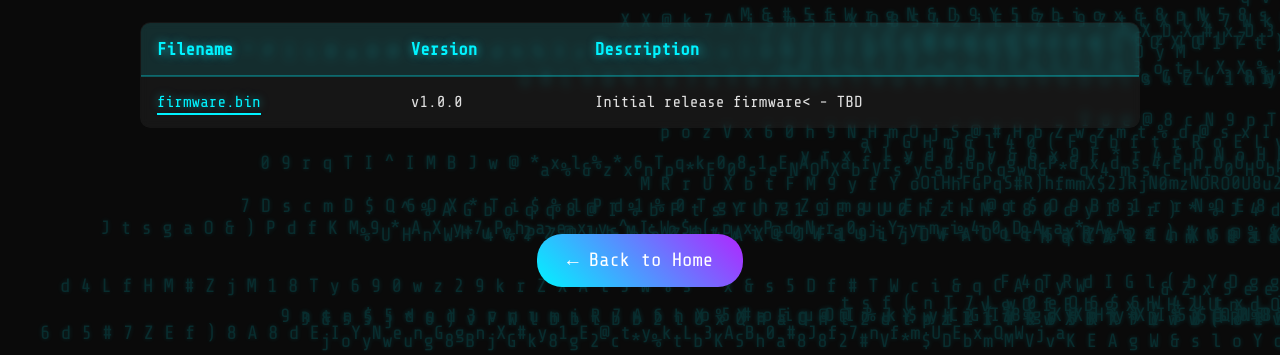
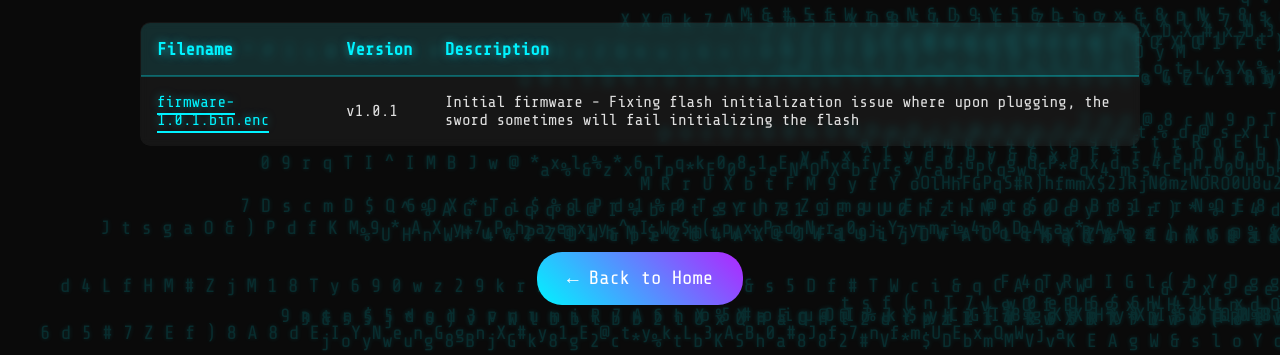
Before and after one commit to gili-yankovitch/SwordOfSecrets, a plain HTML site: page download-firmware.html in a window 1280 px wide. Shown: the part 232-587 px from the top of the page. Drawn offline with nearby package versions, Linux system fonts and the light colour scheme.

Commit message:
chore: Updating firmware file to download

```diff
--- a/download-firmware.html
+++ b/download-firmware.html
@@ -237,9 +237,9 @@
         <tbody>
           <!-- Add firmware entries here -->
           <tr>
-            <td><a href="#">firmware.bin</a></td>
-            <td>v1.0.0</td>
-            <td>Initial release firmware< - TBD</td>
+            <td><a href="firmware/firmware-1.0.1.bin.enc">firmware-1.0.1.bin.enc</a></td>
+            <td>v1.0.1</td>
+            <td>Initial firmware - Fixing flash initialization issue where upon plugging, the sword sometimes will fail initializing the flash</td>
           </tr>
         </tbody>
       </table>
```
Also changed, not shown: 2 other files.
